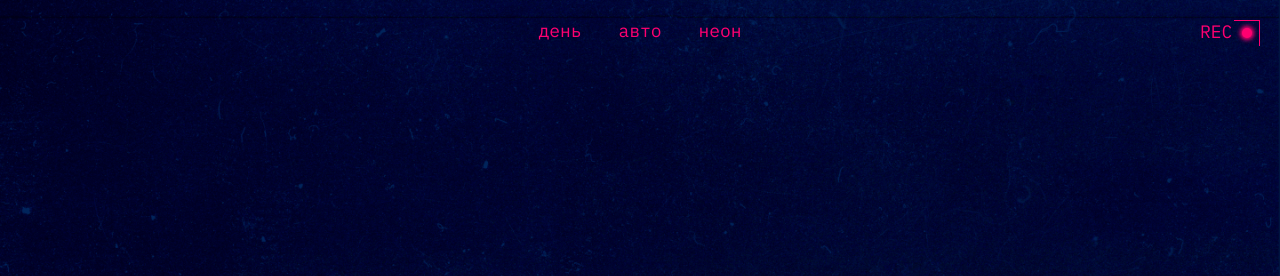
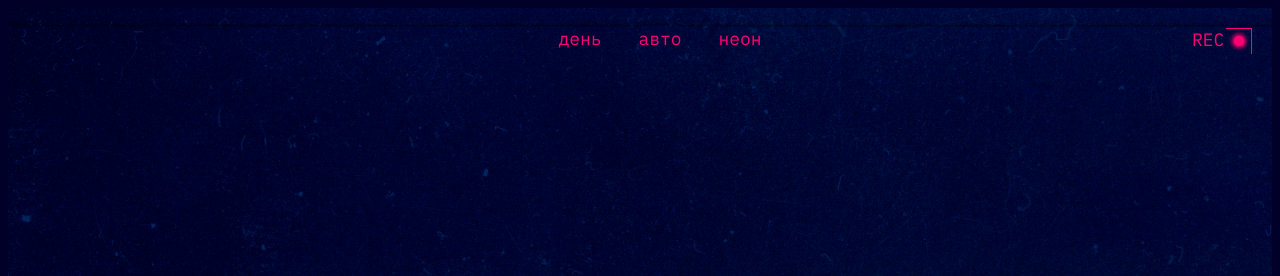
Before and after one commit to N-Lukoshkov/slozhno-sosredotochitsya, a plain HTML site: page index.html in a window 1280 px wide. Shown: the top 276 px of the page. Drawn offline with Linux system fonts and the light colour scheme.

Commit message:
2 попытка

```diff
--- a/index.html
+++ b/index.html
@@ -8,6 +8,7 @@
   <meta name="color-scheme" content="dark light">
   <title>Сложно сосредоточиться</title>
   <link rel="stylesheet" href="./fonts/fonts.css" />
+  <link rel="stylesheet" href="./styles/globals.css" />
   <link rel="stylesheet" href="./styles/variables.css" />
   <link rel="stylesheet" href="./styles/style.css" />
   <link rel="stylesheet" href="./styles/dark.css" />
--- a/styles/style.css
+++ b/styles/style.css
@@ -6,13 +6,11 @@ html {
   position: relative;
   display: grid;
   grid-template-rows: repeat(6, auto);
-  margin: auto;
   color: var(--text-color, #f1b2ce);
   font-family: var(--main-font, sans-serif);
   font-size: var(--main-font-size, 18px);
   background-color: var(--bg-color, #000028);
   background-attachment: fixed;
-  min-inline-size: 375px;
   block-size: 100%;
 }
 
@@ -39,7 +37,7 @@ html {
   display: flex;
   flex-direction: column;
   gap: 10px;
-  margin-block-start: 65px;
+  margin-block-start: 45px;
   list-style: none;
 }
 
@@ -67,10 +65,6 @@ html {
 
 .content-section {
   gap: 40px;
-  padding: 0 20px;
-}
-
-.header.content-section {
   padding: 0 10px;
 }
 
@@ -213,7 +207,7 @@ html {
 }
 
 .section {
-  margin-block-end: 64px;
+  margin-block-end: 50px;
 }
 
 .section.advices {
@@ -243,7 +237,7 @@ html {
   gap: 6px;
 }
 
-@media screen and (768px <= width){
+@media screen and (768px <= width) {
   .pictures__block {
     display: block;
     width: 100%;
@@ -313,7 +307,7 @@ html {
     grid-column: 2;
   }
 
-  .section.causes .content__text-block{
+  .section.causes .content__text-block {
     grid-column: 1 / span 2;
   }
 
@@ -334,6 +328,12 @@ html {
   .header__theme-menu {
     margin-inline-end: 10px;
     margin-block-start: 8px;
+  }
+
+  .header__theme-menu-list {
+    flex-direction: column;
+    margin-inline-end: 0px;
+    margin-block-end: -5px;
   }
 
   .header__rec {
@@ -361,8 +361,12 @@ html {
     justify-content: center;
   }
 
-  .content-section {
+  .content.content-section {
     padding: 0 20px;
+  }
+
+  .section {
+    margin-block-end: 64px;
   }
 
   .footer__title,
@@ -371,7 +375,7 @@ html {
   }
 }
 
-@media screen and (1024px <= width){
+@media screen and (1024px <= width) {
   .header__text {
     max-width: 491px;
   }
@@ -380,6 +384,7 @@ html {
     justify-self: center;
     align-self: flex-start;
     margin-block-start: 0;
+    margin-inline-start: 40px;
   }
 
   .header__theme-menu-list {
```
Also changed, not shown: styles/light.css (line endings or trailing spaces), styles/variables.css (line endings or trailing spaces).
